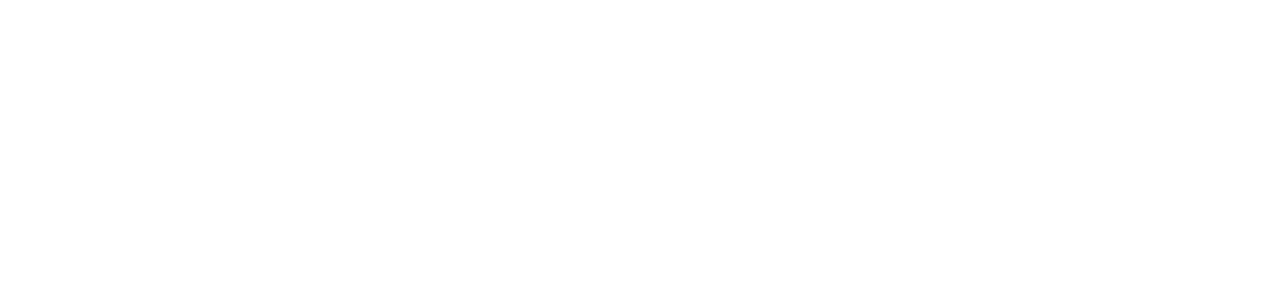
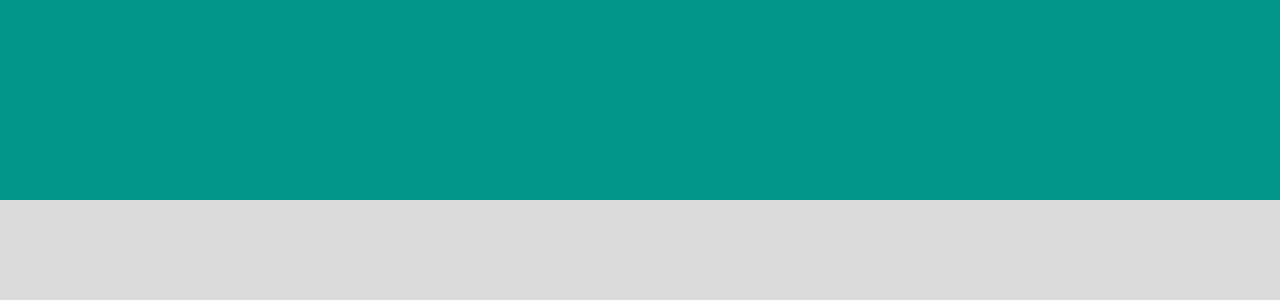
Before and after one commit to Vikas200600/whatsapp-clone, an Angular app: page / in a window 1280 px wide. Shown: the top 300 px of the page. Built offline with nearby package versions, Linux system fonts and the light colour scheme.

Commit message:
bootstrap included

```diff
--- a/package.json
+++ b/package.json
@@ -18,6 +18,8 @@
     "@angular/platform-browser": "~13.0.0",
     "@angular/platform-browser-dynamic": "~13.0.0",
     "@angular/router": "~13.0.0",
+    "bootstrap": "^5.1.3",
+    "jquery": "^3.6.0",
     "rxjs": "~7.4.0",
     "tslib": "^2.3.0",
     "zone.js": "~0.11.4"
--- a/src/app/app.component.html
+++ b/src/app/app.component.html
@@ -1 +1,6 @@
+<div class="bg">
+  <div class="bg-top"></div>
+  <div class="bg-bottom"></div>
+</div>
+
 <router-outlet></router-outlet>
--- a/src/app/app.component.scss
+++ b/src/app/app.component.scss
@@ -0,0 +1,12 @@
+@use "../styles.scss" as color;
+
+.bg {
+  &-top {
+    height: 25vh;
+    background-color: color.$c-primary;
+  }
+  &-bottom {
+    height: 75vh;
+    background-color: color.$c-secondary;
+  }
+}
--- a/src/index.html
+++ b/src/index.html
@@ -1,11 +1,11 @@
-<!doctype html>
+<!DOCTYPE html>
 <html lang="en">
   <head>
-  <meta charset="utf-8">
+    <meta charset="utf-8" />
     <title>Whatsapp</title>
-  <base href="/">
-  <meta name="viewport" content="width=device-width, initial-scale=1">
-  <link rel="icon" type="image/x-icon" href="favicon.ico">
+    <base href="/" />
+    <meta name="viewport" content="width=device-width, initial-scale=1" />
+    <link rel="icon" type="image/x-icon" href="favicon.ico" />
   </head>
   <body>
     <app-root></app-root>
--- a/src/styles.scss
+++ b/src/styles.scss
@@ -1 +1,7 @@
-/* You can add global styles to this file, and also import other style files */
+@import "~bootstrap/dist/css/bootstrap.css";
+
+$c-primary: #009688;
+$c-secondary: #dbdbdb;
+$header: #ededed;
+$received: #ffffff;
+$sent: #dcf8c6;
```
Also changed, not shown: angular.json (+4 -14 lines), 1 other file (tests, documents, lock files or other folders). Lines whose indentation alone changed are shown as unchanged.
